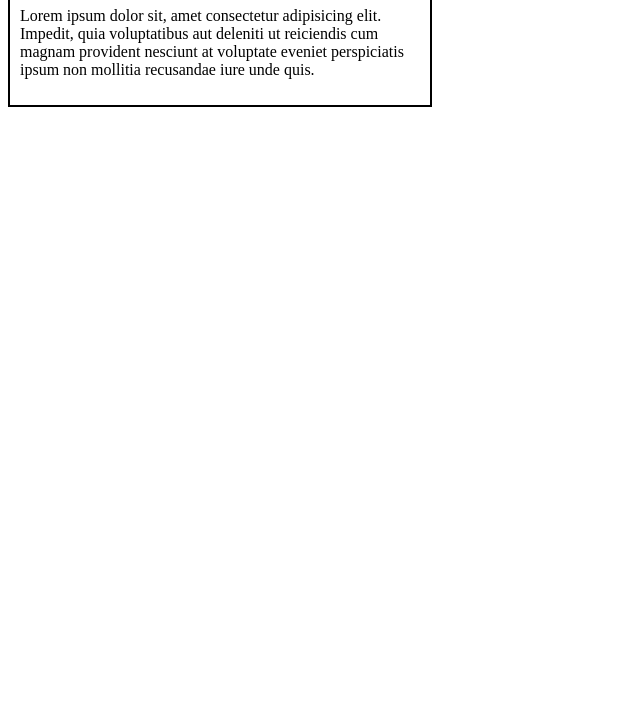
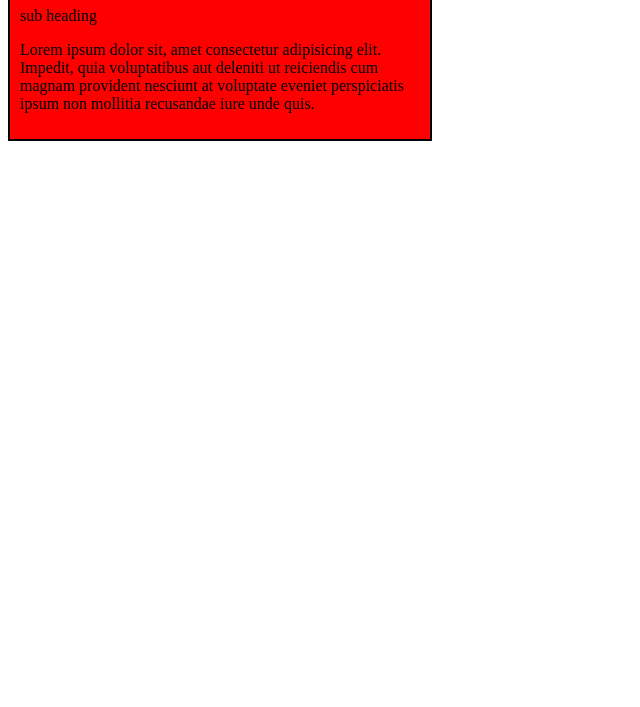
Before and after one commit to vishnudeviravi/website, a plain HTML site: page index.html in a window 1280 px wide. Shown: the part 93-800 px from the top of the page, without its empty margins (0-640 px from the left). Drawn offline with Linux system fonts and the light colour scheme.

Commit message:
Added color

```diff
--- a/index.css
+++ b/index.css
@@ -2,4 +2,5 @@
   width: 400px;
   border: 2px solid black;
   padding: 10px;
+  background-color: red;
 }
--- a/index.html
+++ b/index.html
@@ -9,6 +9,7 @@
   <body>
     <div class="container">
       <h1>Welcome to the page</h1>
+      <p>sub heading</p>
       <p>
         Lorem ipsum dolor sit, amet consectetur adipisicing elit. Impedit, quia
         voluptatibus aut deleniti ut reiciendis cum magnam provident nesciunt at
```
